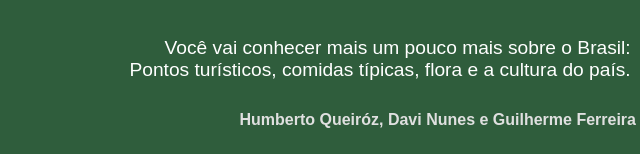
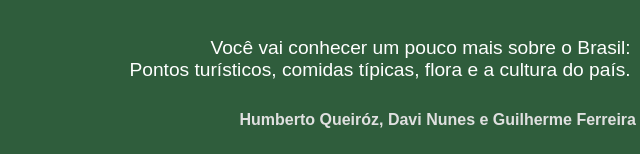
Before and after one commit to humbertoqueirozbonetti-sys/Brasil, a plain HTML site: page index.html in a window 1280 px wide. Shown: the part 643-797 px from the top of the page, 516-1156 px from the left. Drawn offline with Linux system fonts and the light colour scheme.

Commit message:
Update index.html

```diff
--- a/index.html
+++ b/index.html
@@ -19,7 +19,7 @@
     <img src="https://coralmemorial.com/wp-content/uploads/2023/02/CRISTO-1.jpg" alt="Cristo Redentor" width="50%">
     <div>
         <h1>CONHECENDO O BRASIL:</h1>
-        <p>Você vai conhecer mais um pouco mais sobre o Brasil:<br>
+        <p>Você vai conhecer um pouco mais sobre o Brasil:<br>
         Pontos turísticos, comidas típicas, flora e a cultura do país.</p>
         <h4>Humberto Queiróz, Davi Nunes e Guilherme Ferreira</h4>
     </div>
```
